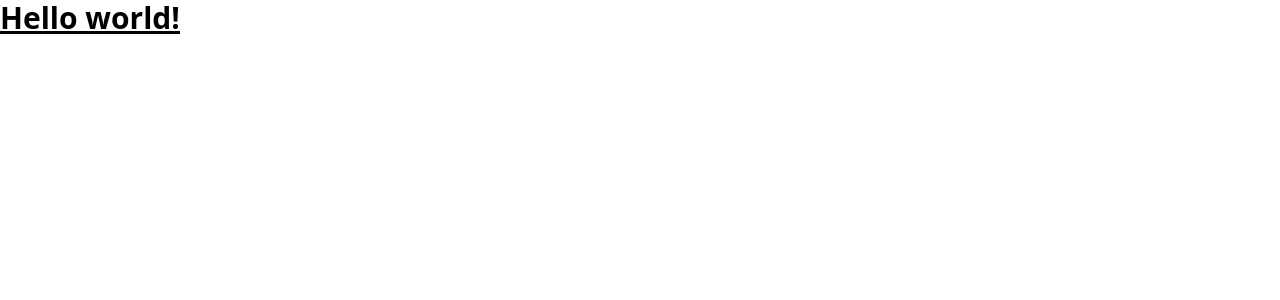
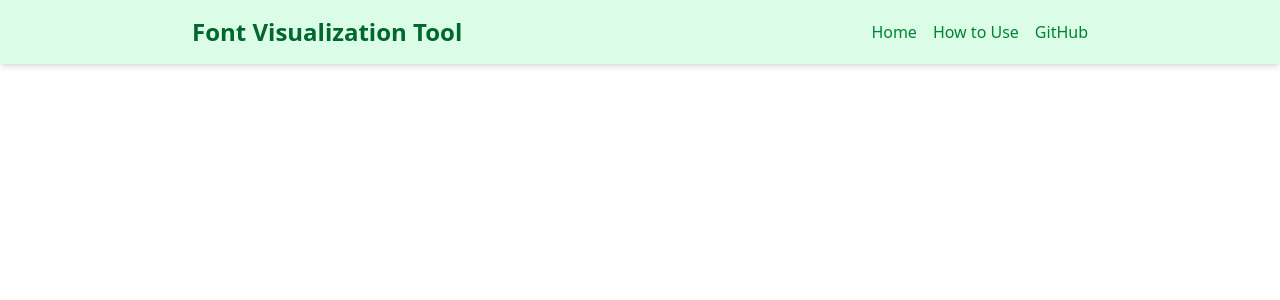
Before and after one commit to minmmmmin/font, a React (Vite) app: page / in a window 1280 px wide. Shown: the top 300 px of the page. Built offline with nearby package versions, Linux system fonts and the light colour scheme.

Commit message:
ヘッダー

```diff
--- a/index.html
+++ b/index.html
@@ -5,7 +5,6 @@
     <title>Font</title>
   </head>
   <body>
-    <h1 class="text-3xl font-bold underline">Hello world!</h1>
     <div id="content"></div>
     <script type="module" src="/src/main.jsx"></script>
   </body>
--- a/src/App.jsx
+++ b/src/App.jsx
@@ -1,9 +1,9 @@
-// import Header from "./components/Header";
+import Header from "./components/Header";
 
 function App() {
   return (
     <div>
-      {/* <Header></Header> */}
+      <Header></Header>
     </div>
   );
 }
--- a/src/components/Header.jsx
+++ b/src/components/Header.jsx
@@ -1,18 +1,16 @@
-// import styles from './Header.module.css';
+const Header = () => {
+  return (
+    <header className="bg-green-100 py-4 px-8 shadow-md">
+      <div className="max-w-4xl mx-auto flex justify-between items-center">
+        <h1 className="text-2xl font-bold text-green-800">Font Visualization Tool</h1>
+        <nav className="space-x-4">
+          <a href="#" className="text-green-700 hover:underline">Home</a>
+          <a href="#" className="text-green-700 hover:underline">How to Use</a>
+          <a href="#" className="text-green-700 hover:underline">GitHub</a>
+        </nav>
+      </div>
+    </header>
+  );
+};
 
-// const Header = () => {
-//   return (
-//     <header className={styles.header}>
-//       <div className={styles.headerInner}>
-//         <h1 className={styles.title}>フォント可視化ツール</h1>
-//         <nav className={styles.nav}>
-//           <a href="#" className={styles.link}>Home</a>
-//           <a href="#" className={styles.link}>使い方</a>
-//           <a href="#" className={styles.link}>GitHub</a>
-//         </nav>
-//       </div>
-//     </header>
-//   );
-// };
-
-// export default Header;
+export default Header;
```
